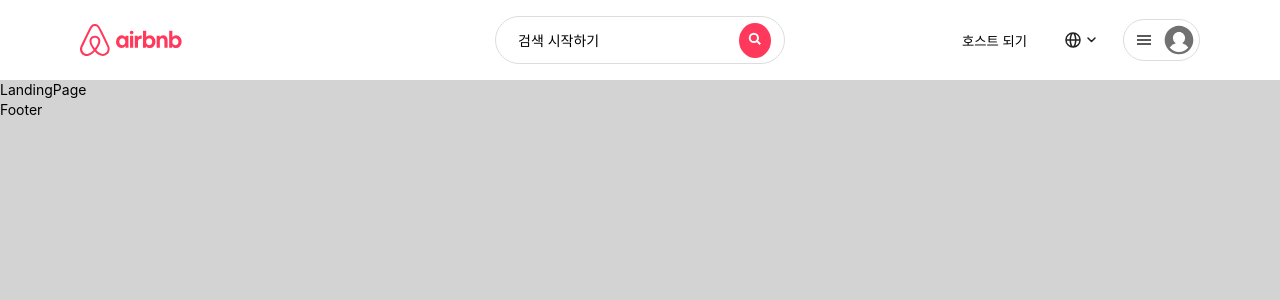
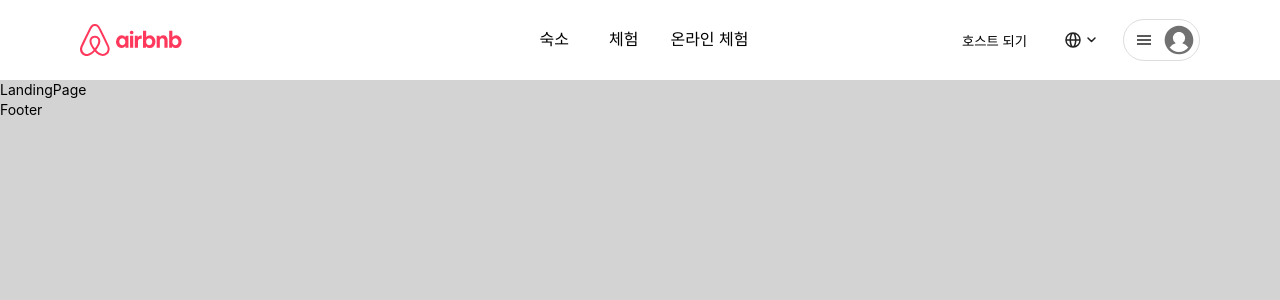
Before and after one commit to seung-00/airbnb_clone, a React (Create React App) app: page / in a window 1280 px wide. Both pictures are taken after a click on the button "검색 시작하기". Shown: the top 300 px of the page. Built offline with nearby package versions, Linux system fonts and the light colour scheme.

Commit message:
feat: Connect store to component

```diff
--- a/src/components/search/ButtonBlock.js
+++ b/src/components/search/ButtonBlock.js
@@ -33,10 +33,10 @@ const SearchButton = styled(BaseButton)`
 `;
 
 // eslint-disable-next-line react/prop-types
-const ButtonBlock = ({ onClick }) => {
+const ButtonBlock = ({ onSearch }) => {
   return (
     <ButtonWrapper>
-      <SearchButton border shadow onClick={onClick}>
+      <SearchButton border shadow onClick={onSearch}>
         <SearchText>검색 시작하기</SearchText>
         <SearchSVGWrapper>
           <SearchSVG />
--- a/src/components/search/SearchBar.js
+++ b/src/components/search/SearchBar.js
@@ -56,7 +56,7 @@ const LogoWrapper = styled.div`
   }
 `;
 
-const SearchBar = ({ isSearching, onClick }) => {
+const SearchBar = ({ isSearching, onSearch, selectedTab, onChangeTab }) => {
   return (
     <NavBlock>
       <div className="left-block">
@@ -65,7 +65,11 @@ const SearchBar = ({ isSearching, onClick }) => {
         </LogoWrapper>
       </div>
       <div className="center-block">
-        {isSearching ? <SearchBlock /> : <ButtonBlock onClick={onClick} />}
+        {isSearching ? (
+          <SearchBlock selectedTab={selectedTab} onChangeTab={onChangeTab} />
+        ) : (
+          <ButtonBlock onSearch={onSearch} />
+        )}
       </div>
       <div className="right-block">
         <MainBlock />
--- a/src/components/search/SearchBlock.js
+++ b/src/components/search/SearchBlock.js
@@ -1,6 +1,7 @@
+/* eslint-disable react/prop-types */
 import React from 'react';
 import { Link } from 'react-router-dom';
-import styled from 'styled-components';
+import styled, { css } from 'styled-components';
 import { respondTo } from '@/components/utils/mixins';
 
 const SearchForm = styled.form`
@@ -15,61 +16,79 @@ const SearchSet = styled.fieldset`
 `;
 
 const SearchTabList = styled.div`
-  .tab-text {
-    ${respondTo.desktop`
-      font-size: 16px;
-      line-height: 20px;
-      font-weight: 400;
-      padding: 10px 16px !important;
-    `}
-  }
-
   align-items: center;
   display: flex;
   justify-content: center;
   height: 80px;
 `;
 
-const SearchTab = styled.label`
+const TabWrapper = styled.label`
   #search-tab-STAYS {
     appearance: none;
-    cursor: pointer;
   }
   #search-tab-EXPERIENCES {
     appearance: none;
   }
-  span {
-    &.tab-text {
+`;
+
+const TabText = styled.span`
+  position: relative;
+
+  ${(props) =>
+    props.type === 'input' &&
+    css`
       cursor: pointer;
+    `}
+
+  &:hover {
+    opacity: 0.7;
+    &::before {
+      content: '';
+      background-color: currentcolor;
+      border-radius: 1px;
+      height: 2px;
+      width: 4.5px;
+      position: absolute;
+      left: 50%;
+      bottom: 0px;
     }
   }
+
+  ${respondTo.desktop`
+      font-size: 16px;
+      line-height: 20px;
+      font-weight: 400;
+      padding: 10px 16px !important;
+  `}
 `;
 
-const SearchBlock = () => {
+const SearchBlock = ({ onChangeTab }) => {
   return (
     <SearchForm>
       <SearchSet>
         <SearchTabList role="tablist" aria-label="무엇을 찾고 계신가요?">
-          <SearchTab for="search-tab-STAYS">
+          <TabWrapper>
             <input
               id="search-tab-STAYS"
               role="tab"
               type="radio"
-              aria-selected="false"
+              aria-selected="true"
+              onClick={onChangeTab}
             />
-            <span className="tab-text">숙소</span>
-          </SearchTab>
-          <SearchTab for="search-tab-EXPERIENCES">
+            <TabText type="input">숙소</TabText>
+          </TabWrapper>
+          <TabWrapper>
             <input
               id="search-tab-EXPERIENCES"
               role="tab"
               type="radio"
               aria-selected="false"
+              onClick={onChangeTab}
             />
-            <span className="tab-text">체험</span>
-          </SearchTab>
+            <TabText type="input">체험</TabText>
+          </TabWrapper>
           <Link to="/" /* s/experiences/online */ className="tab-text">
-            온라인 체험
+            <TabText>온라인 체험</TabText>
           </Link>
         </SearchTabList>
       </SearchSet>
```
